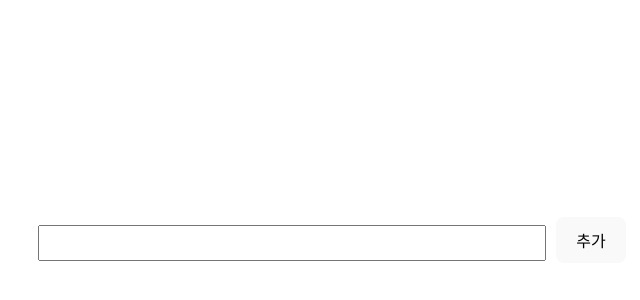
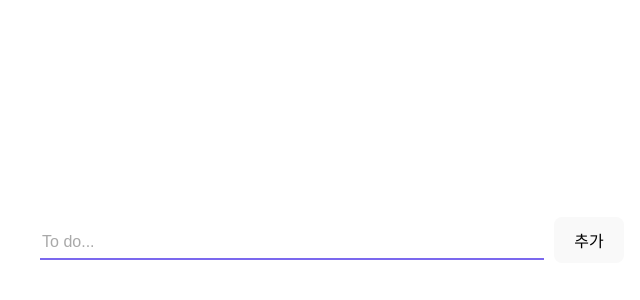
Before and after one commit to beans3/react-todo, a React (Vite) app: page / in a window 1280 px wide. Shown: the part 152-452 px from the top of the page, without its empty margins (308-948 px from the left). Built offline with nearby package versions, Linux system fonts and the light colour scheme.

Commit message:
input style 변경

```diff
--- a/src/App.css
+++ b/src/App.css
@@ -60,6 +60,31 @@ input[type="text"] {
   width: 500px;
   height: 30px;
   margin-right: 10px;
+  border: none;
+  border-bottom: 2px solid mediumslateblue;
+  font-size: 16px;
+}
+
+input:focus {
+  outline: none;
+}
+
+/* Firefox */
+input::-moz-placeholder {
+  color: darkgray;
+  font-size: 16px;
+}
+
+/* Internet Explorer 10+ */
+input:-ms-input-placeholder {
+  color: darkgray;
+  font-size: 16px;
+}
+
+/* Chrome, Opera, Safari, and Edge */
+input::placeholder {
+  color: darkgray;
+  font-size: 16px;
 }
 
 .delete-button {
--- a/src/App.jsx
+++ b/src/App.jsx
@@ -39,7 +39,7 @@ function App() {
     <>
       <div className='container'>
         <div>
-          <input type='text' value={inputValue} onChange={handleInputChange} onKeyDown={handleKeyDown} />
+          <input type='text' placeholder='To do...' value={inputValue} onChange={handleInputChange} onKeyDown={handleKeyDown} />
           <button onClick={handleAddItem}>추가</button>
         </div>
         <ul className='list'>
```
